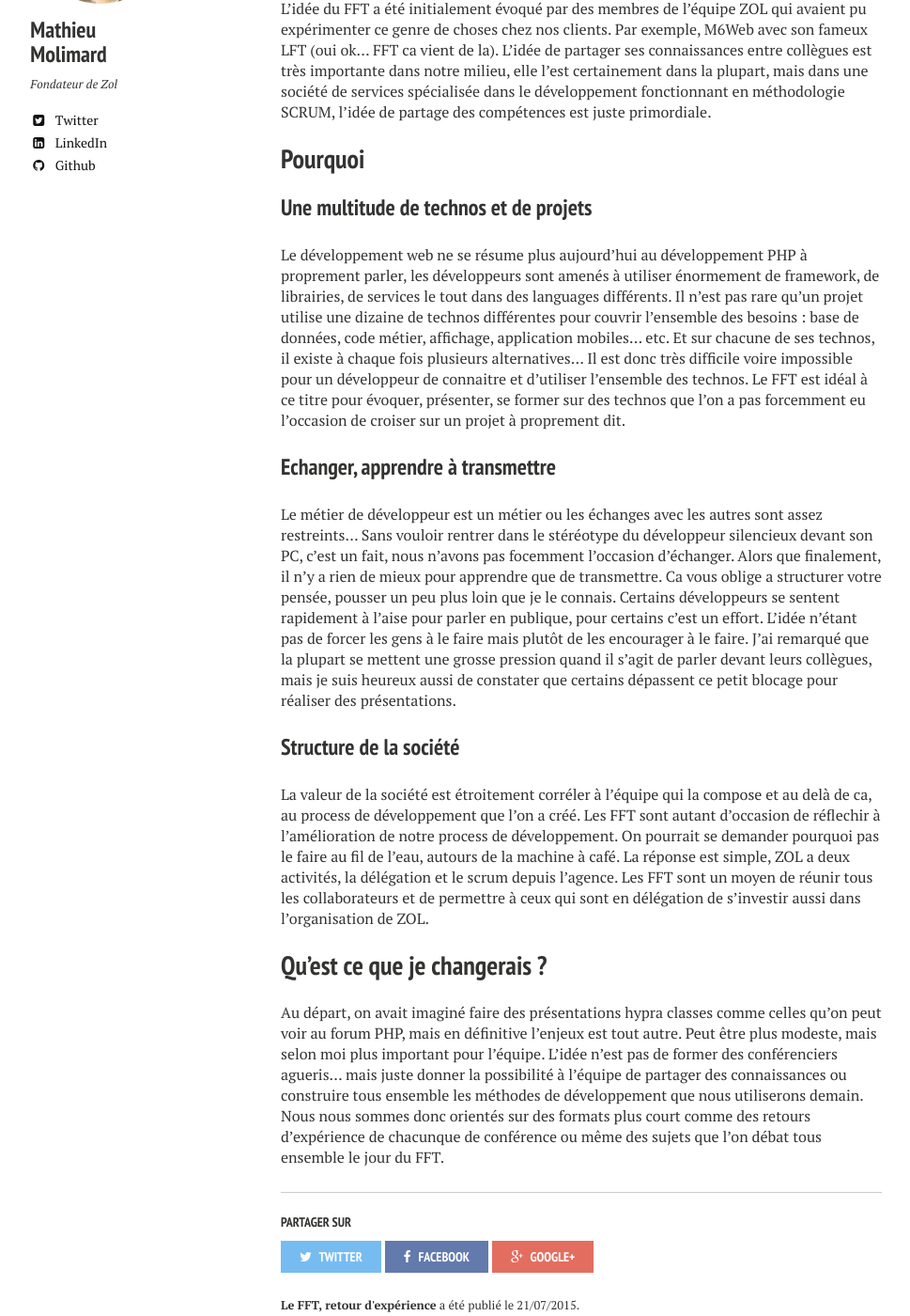
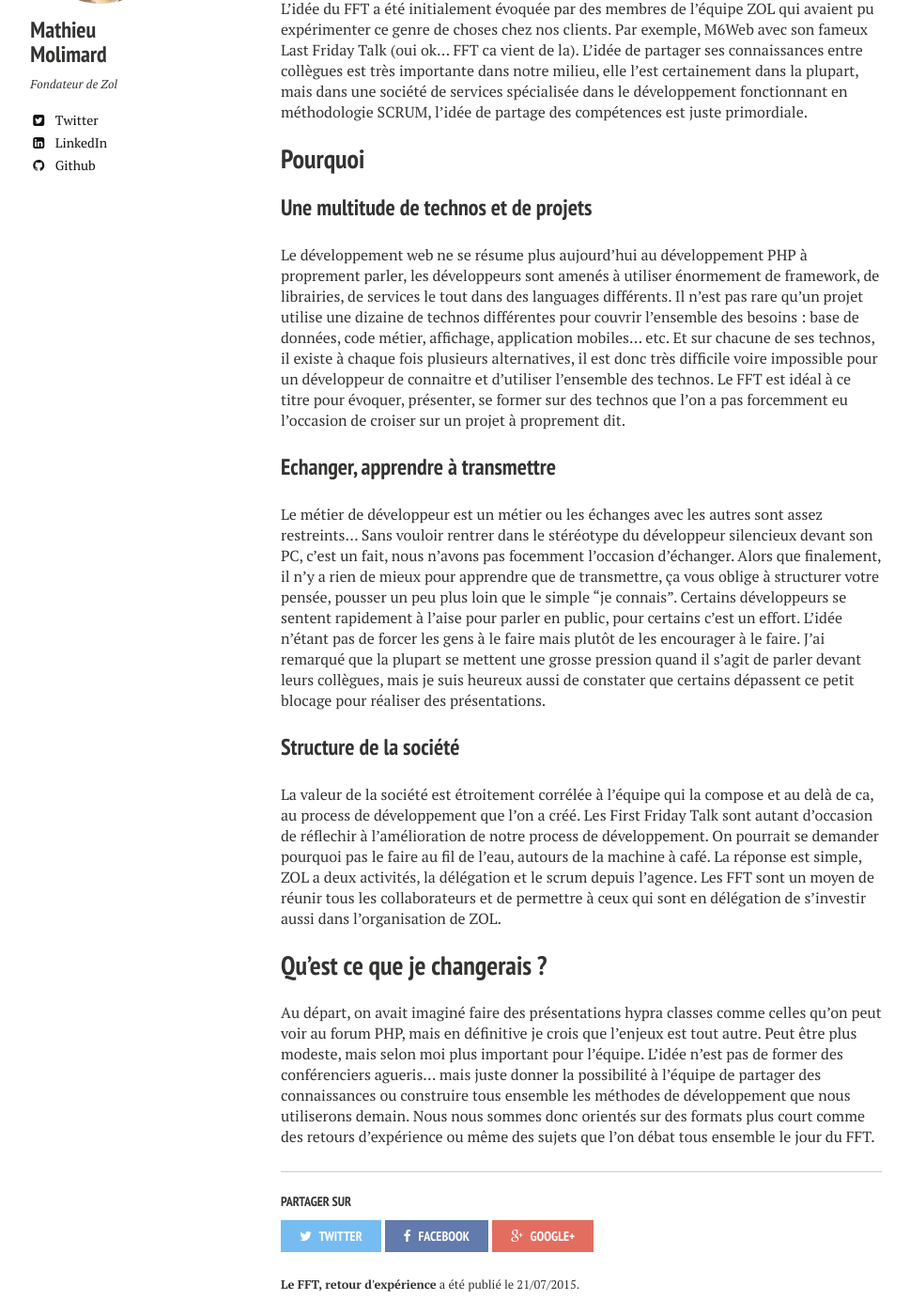
Before and after one commit to zolweb/zolweb.github.io, a Jekyll site: the page built from _posts/2015-07-21-first-friday-talk-formation-continue-chez-zol.md, in a window 1280 px wide and 1400 px high, scrolled down 629 px. Shown: the whole window at 94% size, without its empty margins (21-990 px from the left). Built offline with Jekyll 4.4.1, drawn with Linux system fonts in a browser that asks for light colours; nearby versions of some CDN libraries.

Commit message:
premieres corrections

```diff
--- a/_posts/2015-07-21-first-friday-talk-formation-continue-chez-zol.md
+++ b/_posts/2015-07-21-first-friday-talk-formation-continue-chez-zol.md
@@ -11,7 +11,7 @@ image:
 
 ZOL organise depuis un an maintenant le premier vendredi de chaque mois un meeting réunissant toute l'équipe de ZOL pour discuter, échanger autours de sujets techniques ou non.
 
-L'idée du FFT a été initialement évoqué par des membres de l'équipe ZOL qui avaient pu expérimenter ce genre de choses chez nos clients. Par exemple, M6Web avec son fameux LFT (oui ok... FFT ca vient de la). L'idée de partager ses connaissances entre collègues est très importante dans notre milieu, elle l'est certainement dans la plupart, mais dans une société de services spécialisée dans le développement fonctionnant en méthodologie SCRUM, l'idée de partage des compétences est juste primordiale.
+L'idée du FFT a été initialement évoquée par des membres de l'équipe ZOL qui avaient pu expérimenter ce genre de choses chez nos clients. Par exemple, M6Web avec son fameux Last Friday Talk (oui ok... FFT ca vient de la). L'idée de partager ses connaissances entre collègues est très importante dans notre milieu, elle l'est certainement dans la plupart, mais dans une société de services spécialisée dans le développement fonctionnant en méthodologie SCRUM, l'idée de partage des compétences est juste primordiale.
 
 
 ## Pourquoi
@@ -19,18 +19,18 @@ L'idée du FFT a été initialement évoqué par des membres de l'équipe ZOL qu
 
 ### Une multitude de technos et de projets
 
-Le développement web ne se résume plus aujourd'hui au développement PHP à proprement parler, les développeurs sont amenés à utiliser énormement de framework, de librairies, de services le tout dans des languages différents. Il n'est pas rare qu'un projet utilise une dizaine de technos différentes pour couvrir l'ensemble des besoins : base de données, code métier, affichage, application mobiles... etc. Et sur chacune de ses technos, il existe à chaque fois plusieurs alternatives... Il est donc très difficile voire impossible pour un développeur de connaitre et d'utiliser l'ensemble des technos. Le FFT est idéal à ce titre pour 	évoquer, présenter, se former sur des technos que l'on a pas forcemment eu l'occasion de croiser sur un projet à proprement dit.
+Le développement web ne se résume plus aujourd'hui au développement PHP à proprement parler, les développeurs sont amenés à utiliser énormement de framework, de librairies, de services le tout dans des languages différents. Il n'est pas rare qu'un projet utilise une dizaine de technos différentes pour couvrir l'ensemble des besoins : base de données, code métier, affichage, application mobiles... etc. Et sur chacune de ses technos, il existe à chaque fois plusieurs alternatives, il est donc très difficile voire impossible pour un développeur de connaitre et d'utiliser l'ensemble des technos. Le FFT est idéal à ce titre pour 	évoquer, présenter, se former sur des technos que l'on a pas forcemment eu l'occasion de croiser sur un projet à proprement dit.
 
 
 ###  Echanger, apprendre à transmettre
 
-Le métier de développeur est un métier ou les échanges avec les autres sont assez restreints... Sans vouloir rentrer dans le stéréotype du développeur silencieux devant son PC, c'est un fait, nous n'avons pas focemment l'occasion d'échanger. Alors que finalement, il n'y a rien de mieux pour apprendre que de transmettre. Ca vous oblige a structurer votre pensée, pousser un peu plus loin que je le connais. Certains développeurs se sentent rapidement à l'aise pour parler en publique, pour certains c'est un effort. L'idée n'étant pas de forcer les gens à le faire mais plutôt de les encourager à le faire. J'ai remarqué que la plupart se mettent une grosse pression quand il s'agit de parler devant leurs collègues, mais je suis heureux aussi de constater que certains dépassent ce petit blocage pour réaliser des présentations.
+Le métier de développeur est un métier ou les échanges avec les autres sont assez restreints... Sans vouloir rentrer dans le stéréotype du développeur silencieux devant son PC, c'est un fait, nous n'avons pas focemment l'occasion d'échanger. Alors que finalement, il n'y a rien de mieux pour apprendre que de transmettre, ça vous oblige à structurer votre pensée, pousser un peu plus loin que le simple "je connais". Certains développeurs se sentent rapidement à l'aise pour parler en public, pour certains c'est un effort. L'idée n'étant pas de forcer les gens à le faire mais plutôt de les encourager à le faire. J'ai remarqué que la plupart se mettent une grosse pression quand il s'agit de parler devant leurs collègues, mais je suis heureux aussi de constater que certains dépassent ce petit blocage pour réaliser des présentations.
 
 ### Structure de la société
 
-La valeur de la société est étroitement corréler à l'équipe qui la compose et au delà de ca, au process de développement que l'on a créé. Les FFT sont autant d'occasion de réflechir à l'amélioration de notre process de développement. On pourrait se demander pourquoi pas le faire au fil de l'eau, autours de la machine à café. La réponse est simple, ZOL a deux activités, la délégation et le scrum depuis l'agence. Les FFT sont un moyen de réunir tous les collaborateurs et de permettre à ceux qui sont en délégation de s'investir aussi dans l'organisation de ZOL.
+La valeur de la société est étroitement corrélée à l'équipe qui la compose et au delà de ca, au process de développement que l'on a créé. Les First Friday Talk sont autant d'occasion de réflechir à l'amélioration de notre process de développement. On pourrait se demander pourquoi pas le faire au fil de l'eau, autours de la machine à café. La réponse est simple, ZOL a deux activités, la délégation et le scrum depuis l'agence. Les FFT sont un moyen de réunir tous les collaborateurs et de permettre à ceux qui sont en délégation de s'investir aussi dans l'organisation de ZOL.
 
 
 ## Qu'est ce que je changerais ?
 
-Au départ, on avait imaginé faire des présentations hypra classes comme celles qu'on peut voir au forum PHP, mais en définitive l'enjeux est tout autre. Peut être plus modeste, mais selon moi plus important pour l'équipe. L'idée n'est pas de former des conférenciers agueris... mais juste donner la possibilité à l'équipe de partager des connaissances ou construire tous ensemble les méthodes de développement que nous utiliserons demain. Nous nous sommes donc orientés sur des formats plus court comme des retours d'expérience de chacunque de conférence ou même des sujets que l'on débat tous ensemble le jour du FFT.
+Au départ, on avait imaginé faire des présentations hypra classes comme celles qu'on peut voir au forum PHP, mais en définitive je crois que l'enjeux est tout autre. Peut être plus modeste, mais selon moi plus important pour l'équipe. L'idée n'est pas de former des conférenciers agueris... mais juste donner la possibilité à l'équipe de partager des connaissances ou construire tous ensemble les méthodes de développement que nous utiliserons demain. Nous nous sommes donc orientés sur des formats plus court comme des retours d'expérience ou même des sujets que l'on débat tous ensemble le jour du FFT.
```
